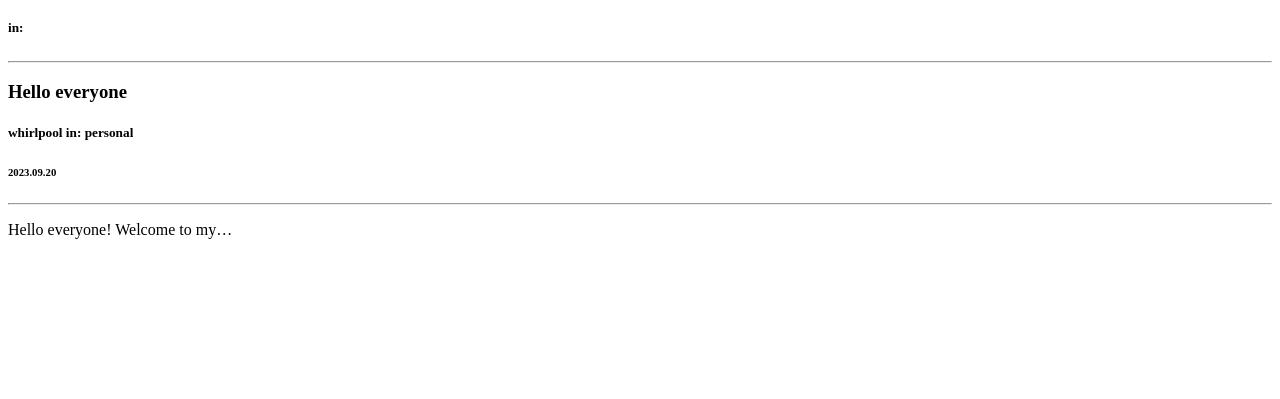
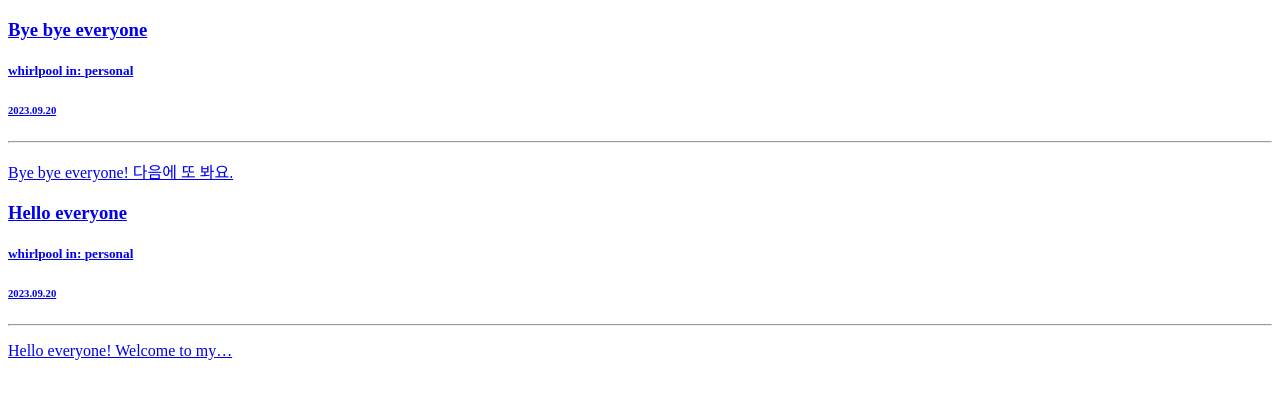
Before and after one commit to 5onze/GatsbyJS, a Gatsby site: page /blog in a window 1280 px wide. Shown: the part 131-530 px from the top of the page. Built offline with nearby package versions, Linux system fonts and the light colour scheme; Gatsby itself is replaced by a stand-in of ours.

Commit message:
#9.11 Dynamic Page

```diff
--- a/blog-posts/ByeBye.mdx
+++ b/blog-posts/ByeBye.mdx
@@ -0,0 +1,11 @@
+---
+title: Bye bye everyone
+category: personal
+date: "2023-09-20"
+slug: Bye-bye
+author: whirlpool
+---
+
+# Bye bye everyone!
+
+다음에 또 봐요.
--- a/blog-posts/hello.mdx
+++ b/blog-posts/hello.mdx
@@ -2,7 +2,7 @@
 title: Hello everyone
 category: personal
 date: "2023-09-20"
-slug: hello-everyone
+slug: hello
 author: whirlpool
 ---
 
--- a/src/pages/blog.tsx
+++ b/src/pages/blog/index.tsx
@@ -1,22 +1,23 @@
-import { graphql, PageProps } from "gatsby";
+import { graphql, Link, PageProps } from "gatsby";
 import Layout from "components/Layout";
 import Seo from "components/Seo";
 import React from "react";
 
 const Blog = ({ data }: PageProps<Queries.BlogPostsQuery>) => {
-  console.log(data);
   return (
     <Layout title="Blog">
       <section>
-        {data.allMdx.nodes.map((file, idx) => (
+        {data.allMdx.nodes.map((mdx, idx) => (
           <article key={idx}>
-            <h3>{file.frontmatter?.title}</h3>
-            <h5>
-              {file.frontmatter?.author} in: {file.frontmatter?.category}
-            </h5>
-            <h6>{file.frontmatter?.date}</h6>
-            <hr />
-            <p>{file.excerpt}</p>
+            <Link to={`/blog/${mdx.frontmatter?.slug}`}>
+              <h3>{mdx.frontmatter?.title}</h3>
+              <h5>
+                {mdx.frontmatter?.author} in: {mdx.frontmatter?.category}
+              </h5>
+              <h6>{mdx.frontmatter?.date}</h6>
+              <hr />
+              <p>{mdx.excerpt}</p>
+            </Link>
           </article>
         ))}
       </section>
```
Also changed, not shown: src/pages/blog/{mdx.frontmatter__slug}.tsx (added, +10 -0 lines).
